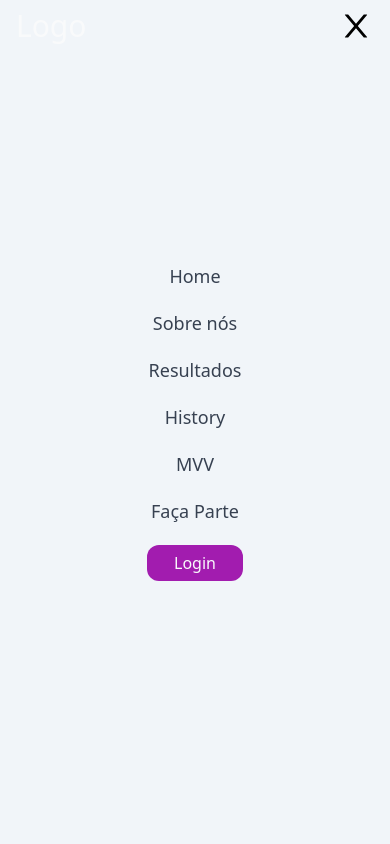
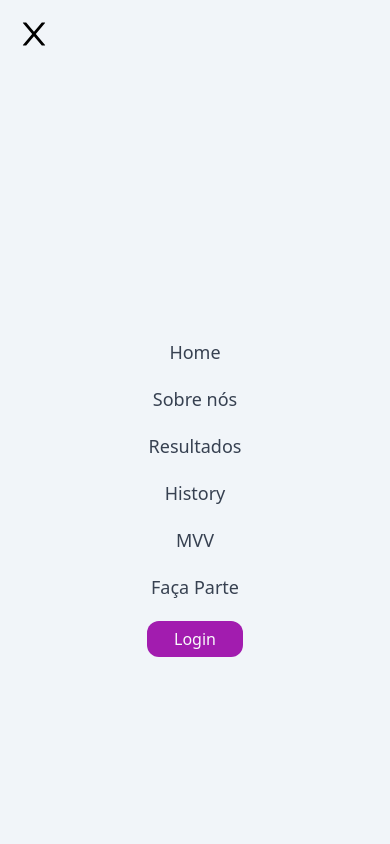
Before and after one commit to Marcone-Santos1/escrevendo_na_quarentena_landing, a React (Vite) app: page / in a window 390 px wide. Both pictures are taken after a click on the element 356 px from the left and 26 px from the top of the page. Shown: the top 844 px of the page. Built offline with nearby package versions, Linux system fonts and the light colour scheme.

Commit message:
fix: menu

```diff
--- a/src/Components/NavBar.tsx
+++ b/src/Components/NavBar.tsx
@@ -17,6 +17,15 @@ export const NavBar = () => {
     const [isMenuOpen, setIsMenuOpen] = useState(false);
     const [navbarScroll, setNavbarScroll] = useState(false)
 
+    useEffect(() => {
+        isMenuOpen ? document.body.style.overflow = 'hidden' : document.body.style.overflow = 'unset';
+    }, [isMenuOpen]);
+
+    useEffect(() => {
+        changeBackground()
+        window.addEventListener("scroll", changeBackground)
+    })
+
     const navLinks: NavLinksI[] = [
         {href: "/#home", label: "Home", externalLink: isHomePage(pathname) },
         {href: "/#about-us", label: "Sobre nós", externalLink: isHomePage(pathname) },
@@ -33,11 +42,6 @@ export const NavBar = () => {
             setNavbarScroll(false)
         }
     }
-
-    useEffect(() => {
-        changeBackground()
-        window.addEventListener("scroll", changeBackground)
-    })
 
     return (
         <>
@@ -64,6 +68,7 @@ export const NavBar = () => {
                                 ) : (
                                     <a
                                         href={item.href}
+                                        onClick={() => setIsMenuOpen(false)}
                                         className={`font-montserrat leading-normal text-lg ${!navbarScroll ? 'text-gray-50' : 'text-gray-700'}`}
                                     >
                                         {item.label}
@@ -82,7 +87,6 @@ export const NavBar = () => {
                             Login
                         </Button>
                     </div>
-
                     <div
                         className="hidden max-lg:block cursor-pointer"
                         onClick={() => {
@@ -95,9 +99,19 @@ export const NavBar = () => {
                 </nav>
             </header>
             {isMenuOpen && (
-                <div>
-                    <nav className="fixed top-0 right-0 left-0 bottom-0 lg:bottom-auto bg-slate-100  ">
-                        <ul className=" lg:hidden flex flex-col items-center justify-center h-full gap-5">
+                <div className="fixed top-0 right-0 left-0 bottom-0 lg:bottom-auto bg-slate-100 z-50">
+                    <div
+                        className="hidden max-lg:block cursor-pointer p-4"
+                        onClick={() => {
+                            setIsMenuOpen(!isMenuOpen);
+                        }}
+                    >
+                    {isMenuOpen ? <AiOutlineClose className="text-4xl"/> :
+                            <RxHamburgerMenu className="text-4xl text-gray-50"/>}
+                    </div>
+                    <nav className="flex flex-col items-center justify-center h-[calc(100vh+1rem)] ">
+
+                        <ul className="lg:hidden flex flex-col items-center justify-center gap-5">
                             {navLinks.map((item) => (
                                 <li key={item.label}>
                                     {item.externalLink ? (
@@ -110,6 +124,7 @@ export const NavBar = () => {
                                     ) : (
                                         <a
                                             href={item.href}
+                                            onClick={() => setIsMenuOpen(false)}
                                             className="font-montserrat leading-normal text-lg text-gray-700"
                                         >
                                             {item.label}
```
